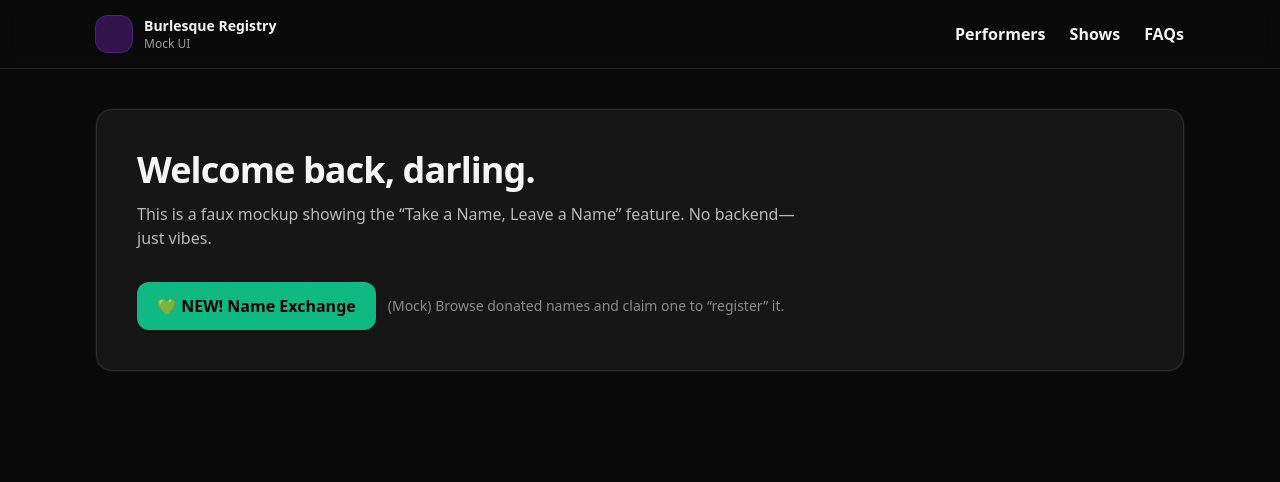
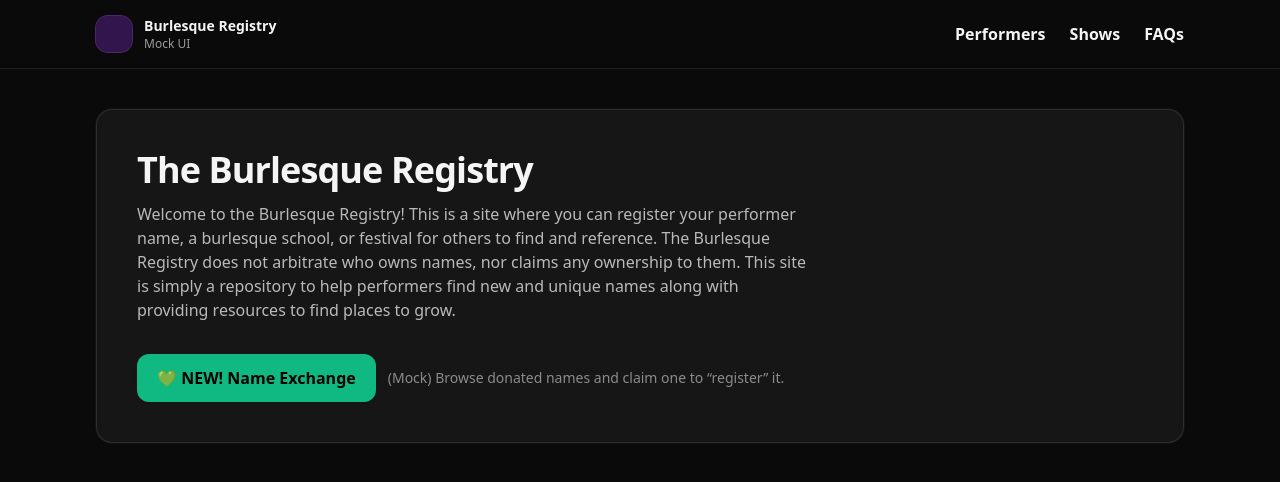
Before and after one commit to TheBurlesqueRegistry/name-exchange, a plain HTML site: page index.html in a window 1280 px wide. Drawn offline with nearby package versions, Linux system fonts and the light colour scheme.

Commit message:
Update index.html

```diff
--- a/index.html
+++ b/index.html
@@ -41,9 +41,9 @@
 
     <main class="mx-auto max-w-6xl px-4 py-10 md:px-8">
       <div class="rounded-2xl border border-white/10 bg-white/5 p-6 shadow-[0_0_0_1px_rgba(255,255,255,0.03)] md:p-10">
-        <h1 class="text-3xl font-bold tracking-tight md:text-4xl">Welcome back, darling.</h1>
+        <h1 class="text-3xl font-bold tracking-tight md:text-4xl">The Burlesque Registry</h1>
         <p class="mt-3 max-w-2xl text-white/70">
-          This is a faux mockup showing the “Take a Name, Leave a Name” feature. No backend—just vibes.
+          Welcome to the Burlesque Registry! This is a site where you can register your performer name, a burlesque school, or festival for others to find and reference. The Burlesque Registry does not arbitrate who owns names, nor claims any ownership to them. This site is simply a repository to help performers find new and unique names along with providing resources to find places to grow.
         </p>
 
         <div class="mt-8 flex flex-col gap-3 sm:flex-row sm:items-center">
```
